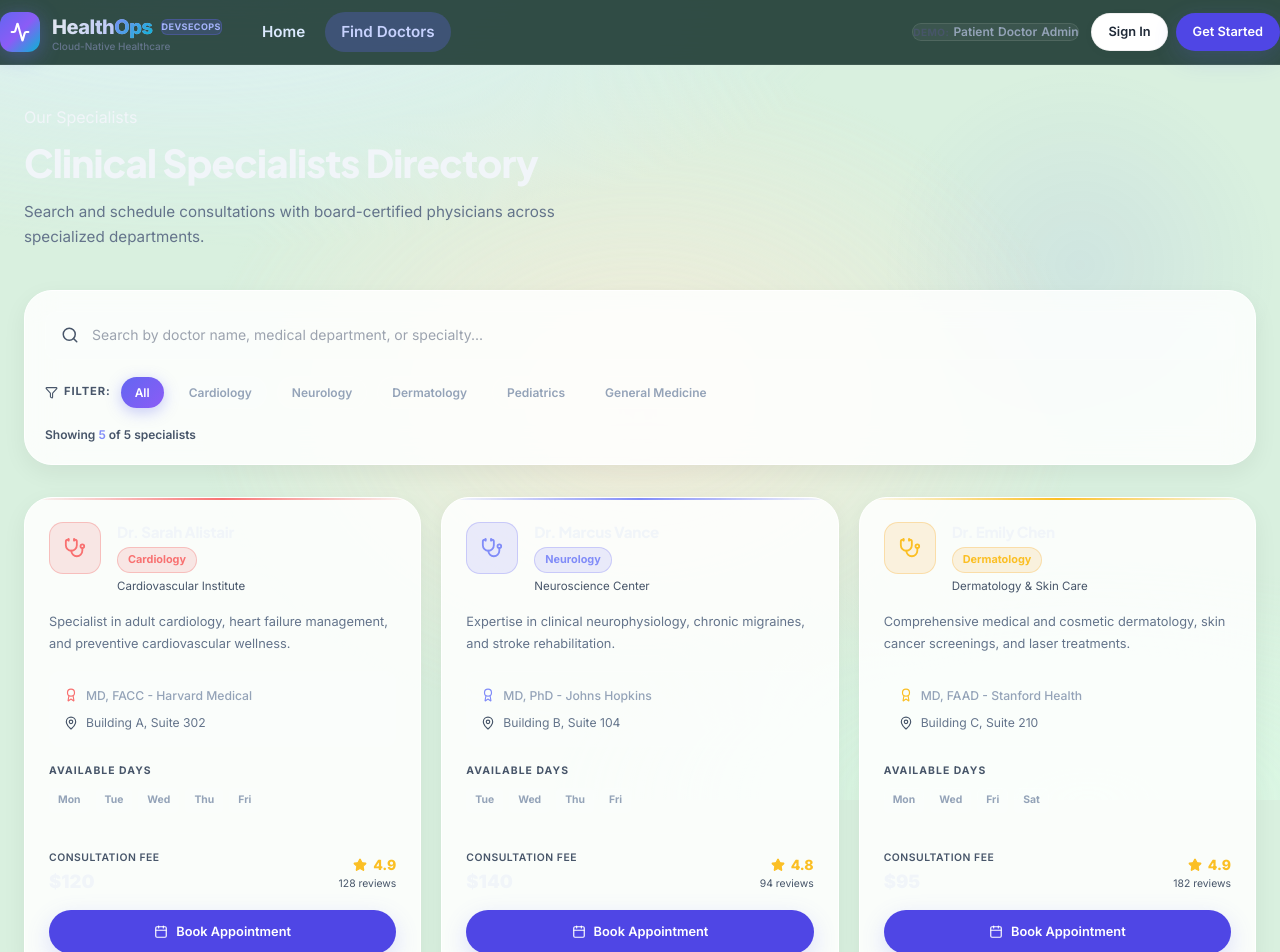
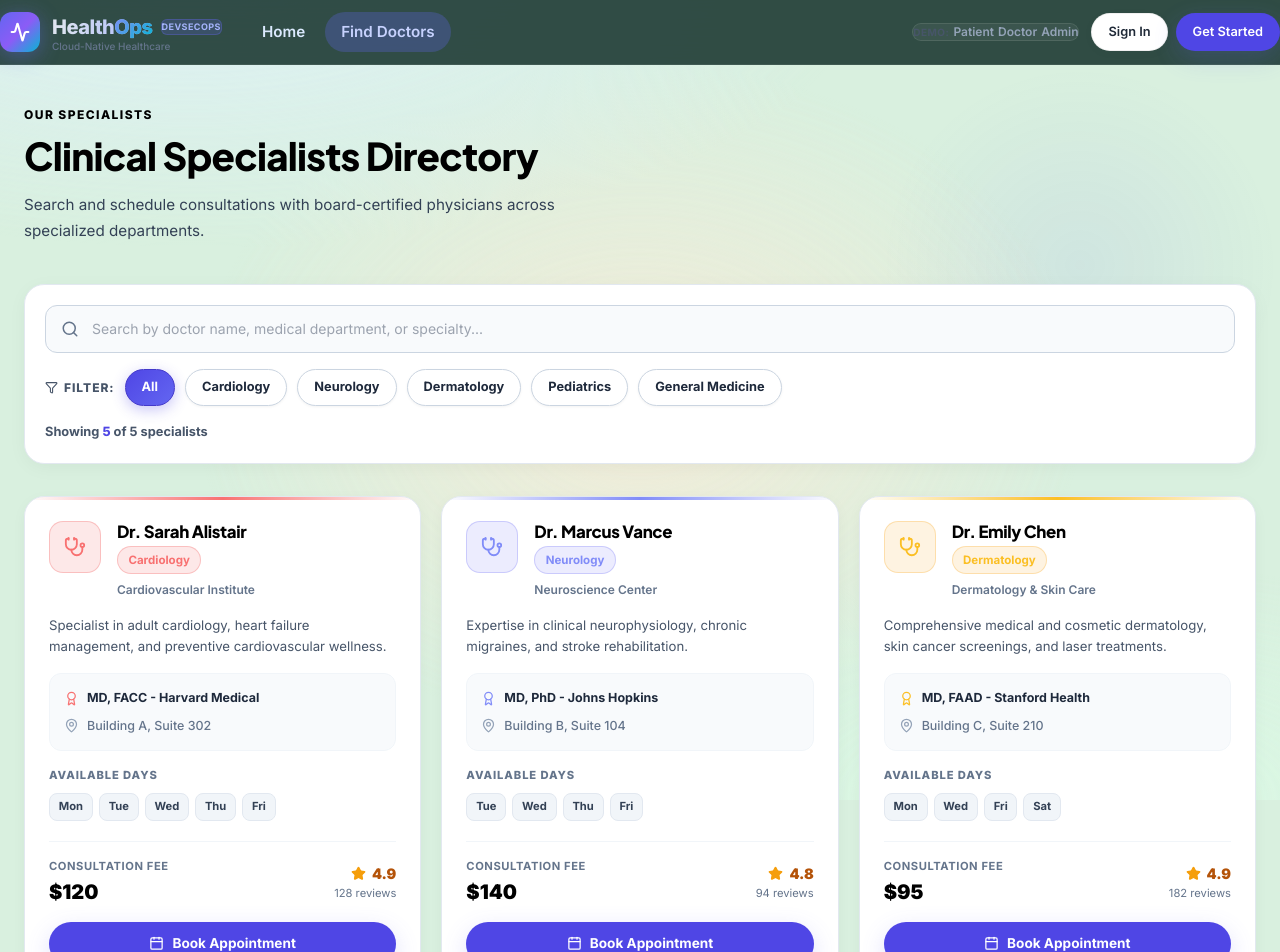
Before and after one commit to chalindu888/Secure-Cloud-Native-Healthcare-Management-Platform_Devops-GroupNo-73-, a React (Vite) app in the folder frontend/: page /doctors in a window 1280 px wide. Shown: the top 952 px of the page. Built offline with nearby package versions, Linux system fonts and the light colour scheme.

Commit message:
change font colour white to black

```diff
--- a/frontend/src/pages/DoctorsDirectory.jsx
+++ b/frontend/src/pages/DoctorsDirectory.jsx
@@ -37,25 +37,37 @@ const DoctorsDirectory = () => {
 
       {/* Header */}
       <div className="animate-fade-up" style={{ marginBottom: '2.5rem' }}>
-        <span className="section-label" style={{ display: 'block', marginBottom: '0.5rem' }}>Our Specialists</span>
-        <h1 style={{ fontSize: 'clamp(1.75rem, 3vw, 2.5rem)', fontWeight: 900, color: '#f1f5f9', marginBottom: '0.75rem' }}>
+        <span className="section-label" style={{ display: 'block', marginBottom: '0.5rem', color: '#000000', fontWeight: 800, textTransform: 'uppercase', letterSpacing: '0.12em', fontSize: '0.75rem' }}>
+          Our Specialists
+        </span>
+        <h1 style={{ fontSize: 'clamp(1.75rem, 3vw, 2.5rem)', fontWeight: 900, color: '#000000', marginBottom: '0.75rem', letterSpacing: '-0.02em' }}>
           Clinical Specialists Directory
         </h1>
-        <p style={{ fontSize: '0.95rem', color: '#64748b', maxWidth: '560px', lineHeight: 1.7 }}>
+        <p style={{ fontSize: '0.95rem', color: '#334155', maxWidth: '560px', lineHeight: 1.7 }}>
           Search and schedule consultations with board-certified physicians across specialized departments.
         </p>
       </div>
 
       {/* Filter Bar */}
       <div
-        className="animate-fade-up-1 glass-card"
-        style={{ padding: '1.25rem', marginBottom: '2rem', display: 'flex', flexDirection: 'column', gap: '1rem' }}
+        className="animate-fade-up-1"
+        style={{
+          background: '#ffffff',
+          borderRadius: '1.25rem',
+          border: '1px solid #e2e8f0',
+          boxShadow: '0 4px 20px -2px rgba(0, 0, 0, 0.05)',
+          padding: '1.25rem',
+          marginBottom: '2rem',
+          display: 'flex',
+          flexDirection: 'column',
+          gap: '1rem',
+        }}
       >
         {/* Search Input */}
         <div style={{ position: 'relative' }}>
           <Search size={18} style={{
             position: 'absolute', left: '1rem', top: '50%', transform: 'translateY(-50%)',
-            color: searchFocused ? '#818cf8' : '#475569', transition: 'color 200ms ease', pointerEvents: 'none',
+            color: searchFocused ? '#4f46e5' : '#64748b', transition: 'color 200ms ease', pointerEvents: 'none',
           }} />
           <input
             type="text"
@@ -70,11 +82,11 @@ const DoctorsDirectory = () => {
               paddingRight: '1rem',
               paddingTop: '0.75rem',
               paddingBottom: '0.75rem',
-              background: 'rgba(255,255,255,0.07)',
-              border: `1px solid ${searchFocused ? 'rgba(99,102,241,0.6)' : 'rgba(255,255,255,0.12)'}`,
-              boxShadow: searchFocused ? '0 0 0 3px rgba(99,102,241,0.12)' : 'none',
+              background: '#f8fafc',
+              border: `1.5px solid ${searchFocused ? '#4f46e5' : '#cbd5e1'}`,
+              boxShadow: searchFocused ? '0 0 0 3px rgba(99,102,241,0.15)' : 'none',
               borderRadius: '0.75rem',
-              color: '#f1f5f9',
+              color: '#000000',
               fontFamily: 'Inter, sans-serif',
               fontSize: '0.875rem',
               outline: 'none',
@@ -85,7 +97,7 @@ const DoctorsDirectory = () => {
 
         {/* Specialty Pills */}
         <div style={{ display: 'flex', alignItems: 'center', gap: '0.625rem', flexWrap: 'wrap' }}>
-          <span style={{ display: 'flex', alignItems: 'center', gap: '0.375rem', fontSize: '0.7rem', fontWeight: 700, textTransform: 'uppercase', letterSpacing: '0.08em', color: '#475569' }}>
+          <span style={{ display: 'flex', alignItems: 'center', gap: '0.375rem', fontSize: '0.75rem', fontWeight: 800, textTransform: 'uppercase', letterSpacing: '0.08em', color: '#475569' }}>
             <Filter size={13} /> Filter:
           </span>
           {SPECIALTIES.map((spec) => (
@@ -93,22 +105,33 @@ const DoctorsDirectory = () => {
               key={spec}
               onClick={() => setSelectedSpecialty(spec)}
               style={{
-                padding: '0.375rem 0.875rem',
+                padding: '0.45rem 1rem',
                 borderRadius: '999px',
-                fontSize: '0.75rem',
-                fontWeight: 600,
+                fontSize: '0.8rem',
+                fontWeight: 700,
                 cursor: 'pointer',
-                border: 'none',
                 transition: 'all 200ms ease',
                 background: selectedSpecialty === spec
-                  ? 'linear-gradient(135deg, #6366f1, #8b5cf6)'
-                  : 'rgba(255,255,255,0.06)',
-                color: selectedSpecialty === spec ? '#ffffff' : '#94a3b8',
-                boxShadow: selectedSpecialty === spec ? '0 4px 15px rgba(99,102,241,0.35)' : 'none',
-                border: selectedSpecialty === spec ? 'none' : '1px solid rgba(255,255,255,0.08)',
+                  ? 'linear-gradient(135deg, #4f46e5, #6366f1)'
+                  : '#ffffff',
+                color: selectedSpecialty === spec ? '#ffffff' : '#1e293b',
+                boxShadow: selectedSpecialty === spec ? '0 4px 14px rgba(79,70,229,0.3)' : '0 1px 3px rgba(0,0,0,0.05)',
+                border: selectedSpecialty === spec ? '1.5px solid #4338ca' : '1.5px solid #cbd5e1',
               }}
-              onMouseEnter={e => { if (selectedSpecialty !== spec) { e.currentTarget.style.background = 'rgba(255,255,255,0.1)'; e.currentTarget.style.color = '#f1f5f9'; }}}
-              onMouseLeave={e => { if (selectedSpecialty !== spec) { e.currentTarget.style.background = 'rgba(255,255,255,0.06)'; e.currentTarget.style.color = '#94a3b8'; }}}
+              onMouseEnter={e => {
+                if (selectedSpecialty !== spec) {
+                  e.currentTarget.style.background = '#f1f5f9';
+                  e.currentTarget.style.borderColor = '#94a3b8';
+                  e.currentTarget.style.transform = 'translateY(-1px)';
+                }
+              }}
+              onMouseLeave={e => {
+                if (selectedSpecialty !== spec) {
+                  e.currentTarget.style.background = '#ffffff';
+                  e.currentTarget.style.borderColor = '#cbd5e1';
+                  e.currentTarget.style.transform = 'translateY(0)';
+                }
+              }}
             >
               {spec}
             </button>
@@ -116,12 +139,12 @@ const DoctorsDirectory = () => {
         </div>
 
         {/* Result Count */}
-        <p style={{ fontSize: '0.75rem', color: '#475569', fontWeight: 600 }}>
+        <p style={{ fontSize: '0.8rem', color: '#475569', fontWeight: 700 }}>
           Showing{' '}
-          <span style={{ color: '#818cf8' }}>{filteredDoctors.length}</span>
+          <span style={{ color: '#4f46e5', fontWeight: 800 }}>{filteredDoctors.length}</span>
           {' '}of {doctors.length} specialists
           {selectedSpecialty !== 'All' && (
-            <> in <span style={{ color: '#818cf8' }}>{selectedSpecialty}</span></>
+            <> in <span style={{ color: '#4f46e5', fontWeight: 800 }}>{selectedSpecialty}</span></>
           )}
         </p>
       </div>
@@ -136,8 +159,11 @@ const DoctorsDirectory = () => {
           return (
             <div
               key={doc.id}
-              className="glass-card"
               style={{
+                background: '#ffffff',
+                borderRadius: '1.25rem',
+                border: '1px solid #e2e8f0',
+                boxShadow: '0 4px 16px -2px rgba(0, 0, 0, 0.05)',
                 padding: '1.5rem',
                 display: 'flex',
                 flexDirection: 'column',
@@ -150,7 +176,7 @@ const DoctorsDirectory = () => {
             >
               {/* Top accent line */}
               <div style={{
-                position: 'absolute', top: 0, left: 0, right: 0, height: '2px',
+                position: 'absolute', top: 0, left: 0, right: 0, height: '3px',
                 background: `linear-gradient(90deg, transparent, ${specStyle.color}, transparent)`,
               }} />
 
@@ -165,44 +191,44 @@ const DoctorsDirectory = () => {
                     <Stethoscope size={22} style={{ color: specStyle.color }} />
                   </div>
                   <div style={{ flex: 1, minWidth: 0 }}>
-                    <h3 style={{ fontSize: '0.95rem', fontWeight: 800, color: '#f1f5f9', marginBottom: '0.25rem' }}>
+                    <h3 style={{ fontSize: '1.05rem', fontWeight: 900, color: '#000000', marginBottom: '0.25rem' }}>
                       {doc.name}
                     </h3>
                     <span style={{
-                      display: 'inline-block', fontSize: '0.68rem', fontWeight: 700,
-                      padding: '0.2rem 0.625rem', borderRadius: '999px',
+                      display: 'inline-block', fontSize: '0.72rem', fontWeight: 700,
+                      padding: '0.25rem 0.65rem', borderRadius: '999px',
                       background: specStyle.bg, color: specStyle.color, border: `1px solid ${specStyle.border}`,
                     }}>
                       {doc.specialty}
                     </span>
-                    <p style={{ fontSize: '0.72rem', color: '#475569', marginTop: '0.25rem' }}>{doc.department}</p>
+                    <p style={{ fontSize: '0.75rem', color: '#64748b', marginTop: '0.35rem', fontWeight: 600 }}>{doc.department}</p>
                   </div>
                 </div>
 
                 {/* Bio */}
-                <p style={{ fontSize: '0.8rem', color: '#64748b', lineHeight: 1.7, display: '-webkit-box', WebkitLineClamp: 2, WebkitBoxOrient: 'vertical', overflow: 'hidden' }}>
+                <p style={{ fontSize: '0.825rem', color: '#475569', lineHeight: 1.6, display: '-webkit-box', WebkitLineClamp: 2, WebkitBoxOrient: 'vertical', overflow: 'hidden' }}>
                   {doc.bio}
                 </p>
 
                 {/* Qualification & Location */}
                 <div style={{
                   padding: '0.875rem', borderRadius: '0.75rem',
-                  background: 'rgba(255,255,255,0.04)', border: '1px solid rgba(255,255,255,0.07)',
+                  background: '#f8fafc', border: '1px solid #f1f5f9',
                   display: 'flex', flexDirection: 'column', gap: '0.5rem',
                 }}>
-                  <div style={{ display: 'flex', alignItems: 'center', gap: '0.5rem', fontSize: '0.76rem', color: '#94a3b8' }}>
-                    <Award size={14} style={{ color: specStyle.color, flexShrink: 0 }} />
-                    <span style={{ overflow: 'hidden', textOverflow: 'ellipsis', whiteSpace: 'nowrap', fontWeight: 500 }}>{doc.qualification}</span>
+                  <div style={{ display: 'flex', alignItems: 'center', gap: '0.5rem', fontSize: '0.78rem', color: '#1e293b' }}>
+                    <Award size={15} style={{ color: specStyle.color, flexShrink: 0 }} />
+                    <span style={{ overflow: 'hidden', textOverflow: 'ellipsis', whiteSpace: 'nowrap', fontWeight: 700 }}>{doc.qualification}</span>
                   </div>
-                  <div style={{ display: 'flex', alignItems: 'center', gap: '0.5rem', fontSize: '0.76rem', color: '#64748b' }}>
-                    <MapPin size={14} style={{ color: '#475569', flexShrink: 0 }} />
-                    {doc.location}
+                  <div style={{ display: 'flex', alignItems: 'center', gap: '0.5rem', fontSize: '0.78rem', color: '#64748b' }}>
+                    <MapPin size={15} style={{ color: '#94a3b8', flexShrink: 0 }} />
+                    <span style={{ fontWeight: 500 }}>{doc.location}</span>
                   </div>
                 </div>
 
                 {/* Available Days */}
                 <div>
-                  <p style={{ fontSize: '0.65rem', fontWeight: 700, textTransform: 'uppercase', letterSpacing: '0.1em', color: '#475569', marginBottom: '0.5rem' }}>
+                  <p style={{ fontSize: '0.7rem', fontWeight: 800, textTransform: 'uppercase', letterSpacing: '0.08em', color: '#64748b', marginBottom: '0.5rem' }}>
                     Available Days
                   </p>
                   <div style={{ display: 'flex', flexWrap: 'wrap', gap: '0.375rem' }}>
@@ -210,10 +236,10 @@ const DoctorsDirectory = () => {
                       <span
                         key={day}
                         style={{
-                          padding: '0.2rem 0.5rem', borderRadius: '0.375rem',
-                          fontSize: '0.65rem', fontWeight: 700,
-                          background: 'rgba(255,255,255,0.06)', color: '#94a3b8',
-                          border: '1px solid rgba(255,255,255,0.08)',
+                          padding: '0.25rem 0.55rem', borderRadius: '0.5rem',
+                          fontSize: '0.7rem', fontWeight: 700,
+                          background: '#f1f5f9', color: '#334155',
+                          border: '1px solid #e2e8f0',
                         }}
                       >
                         {day.slice(0, 3)}
@@ -224,27 +250,27 @@ const DoctorsDirectory = () => {
               </div>
 
               {/* Footer: Fee, Rating, Book */}
-              <div style={{ marginTop: '1.25rem', paddingTop: '1rem', borderTop: '1px solid rgba(255,255,255,0.07)' }}>
+              <div style={{ marginTop: '1.25rem', paddingTop: '1rem', borderTop: '1px solid #f1f5f9' }}>
                 <div style={{ display: 'flex', alignItems: 'center', justifyContent: 'space-between', marginBottom: '0.875rem' }}>
                   <div>
-                    <p style={{ fontSize: '0.65rem', color: '#475569', fontWeight: 600, textTransform: 'uppercase', letterSpacing: '0.05em' }}>Consultation Fee</p>
-                    <p style={{ fontSize: '1.15rem', fontWeight: 900, color: '#f1f5f9' }}>${doc.consultationFee}</p>
+                    <p style={{ fontSize: '0.7rem', color: '#64748b', fontWeight: 700, textTransform: 'uppercase', letterSpacing: '0.05em', margin: 0 }}>Consultation Fee</p>
+                    <p style={{ fontSize: '1.25rem', fontWeight: 900, color: '#000000', margin: 0 }}>${doc.consultationFee}</p>
                   </div>
                   <div style={{ textAlign: 'right' }}>
                     <div style={{ display: 'flex', alignItems: 'center', gap: '0.375rem', justifyContent: 'flex-end' }}>
-                      <Star size={14} style={{ color: '#fbbf24', fill: '#fbbf24' }} />
-                      <span style={{ fontSize: '0.875rem', fontWeight: 800, color: '#fbbf24' }}>{doc.rating}</span>
+                      <Star size={15} style={{ color: '#f59e0b', fill: '#f59e0b' }} />
+                      <span style={{ fontSize: '0.9rem', fontWeight: 900, color: '#b45309' }}>{doc.rating}</span>
                     </div>
-                    <p style={{ fontSize: '0.65rem', color: '#475569' }}>{doc.reviewsCount} reviews</p>
+                    <p style={{ fontSize: '0.7rem', color: '#64748b', margin: 0 }}>{doc.reviewsCount} reviews</p>
                   </div>
                 </div>
 
                 <Link
                   to={`/patient/book?doctor=${doc.id}`}
                   className="btn btn-primary w-full"
-                  style={{ fontSize: '0.8rem', justifyContent: 'center' }}
+                  style={{ fontSize: '0.85rem', fontWeight: 700, justifyContent: 'center' }}
                 >
-                  <Calendar size={14} />
+                  <Calendar size={15} />
                   Book Appointment
                 </Link>
               </div>
@@ -256,19 +282,24 @@ const DoctorsDirectory = () => {
       {/* Empty State */}
       {filteredDoctors.length === 0 && (
         <div
-          className="glass-card"
-          style={{ padding: '4rem 2rem', textAlign: 'center' }}
+          style={{
+            background: '#ffffff',
+            borderRadius: '1.25rem',
+            border: '1px solid #e2e8f0',
+            padding: '4rem 2rem',
+            textAlign: 'center',
+          }}
         >
-          <Stethoscope size={40} style={{ color: '#334155', margin: '0 auto 1rem' }} />
-          <h3 style={{ fontSize: '1.15rem', fontWeight: 700, color: '#94a3b8', marginBottom: '0.5rem' }}>
+          <Stethoscope size={40} style={{ color: '#cbd5e1', margin: '0 auto 1rem' }} />
+          <h3 style={{ fontSize: '1.15rem', fontWeight: 800, color: '#000000', marginBottom: '0.5rem' }}>
             No doctors match your search
           </h3>
-          <p style={{ fontSize: '0.85rem', color: '#475569' }}>
+          <p style={{ fontSize: '0.85rem', color: '#64748b' }}>
             Try adjusting your specialty filter or keyword search query.
           </p>
           <button
             onClick={() => { setSearch(''); setSelectedSpecialty('All'); }}
-            className="btn btn-soft"
+            className="btn btn-secondary"
             style={{ margin: '1.5rem auto 0', display: 'inline-flex' }}
           >
             Clear Filters
```
